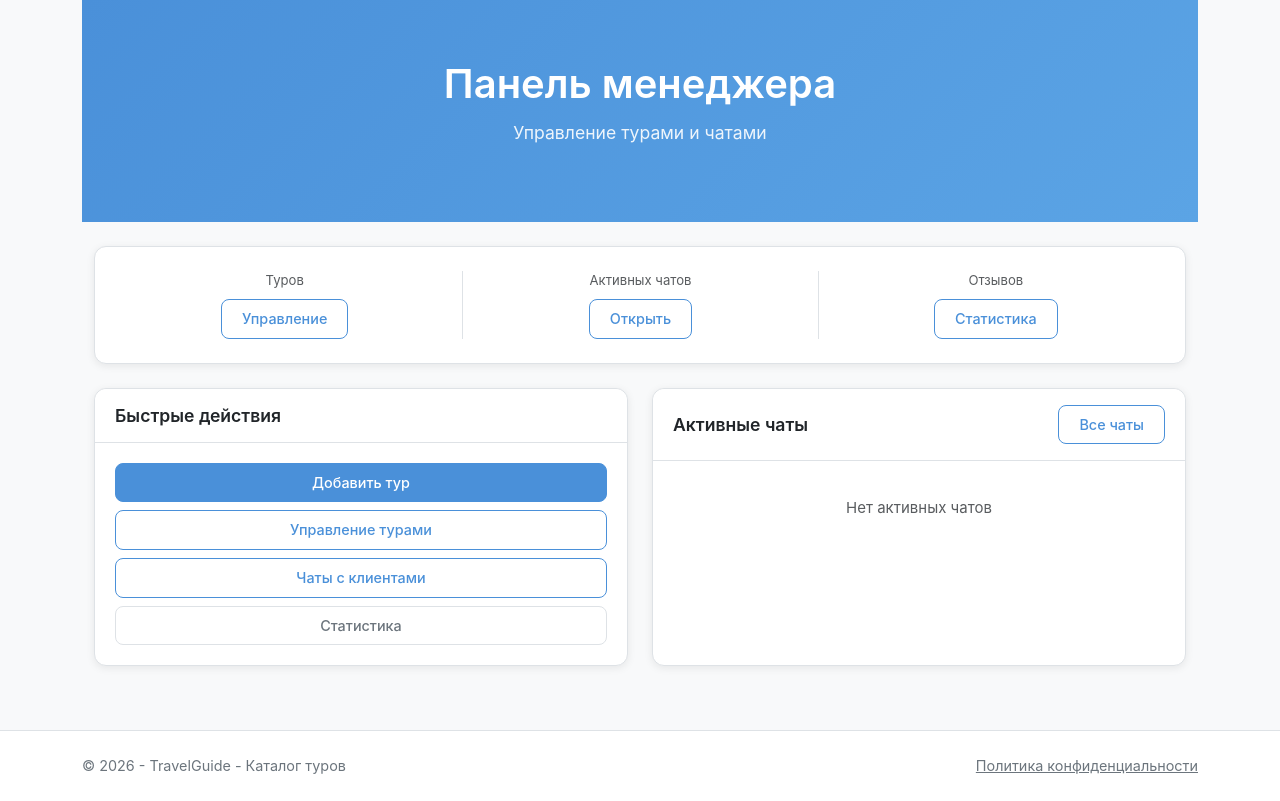
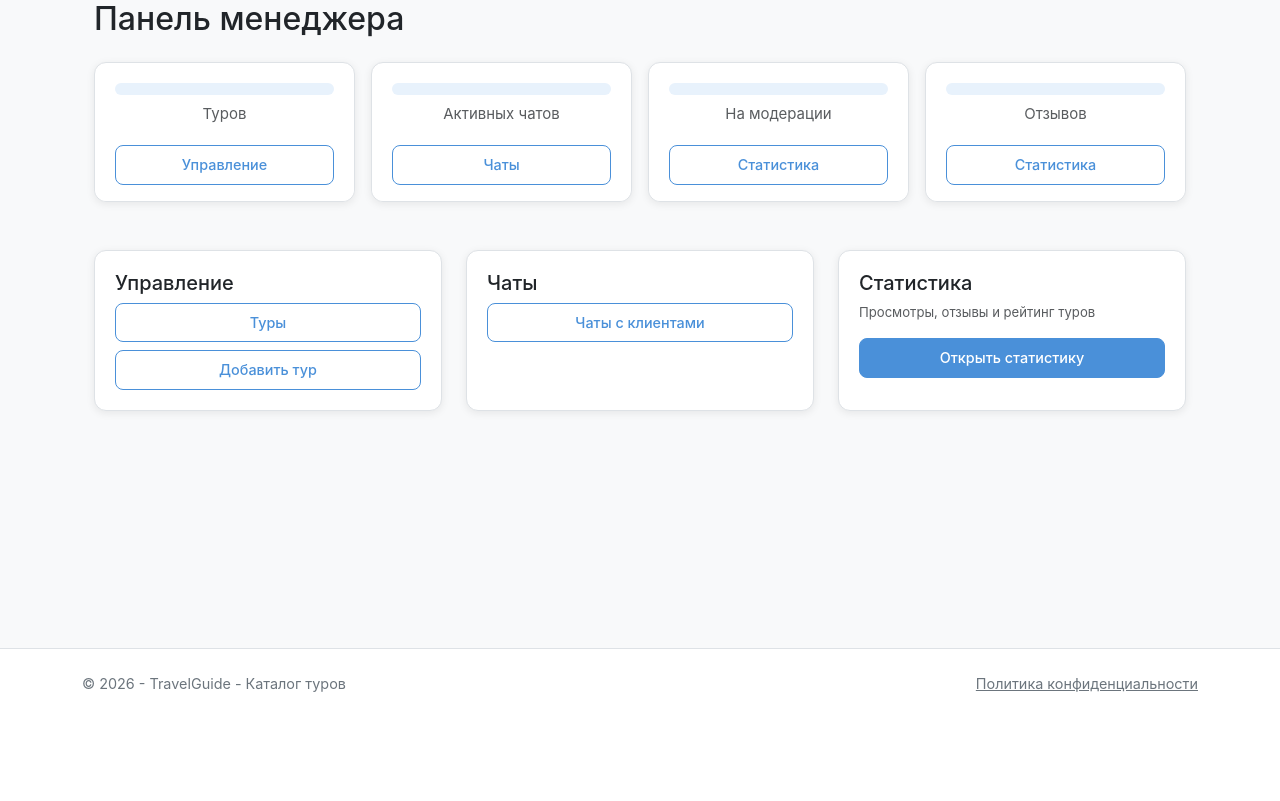
Before and after one commit to Nikita-Pugach/TravelGuide, an ASP.NET Core app: template TravelGuide/Views/Manager/Index.cshtml in a window 1280 px wide. Shown: the part 81-882 px from the top of the page. After the commit the page ends 773 px from the top, so only its background shows below. Run offline with ASP.NET Core 8, Linux system fonts and the light colour scheme; the template is opened without the code that fills it, so the values that code supplies are empty; style sheets or scripts are compiled from the project's sources; some libraries are stand-ins or nearby versions.

Commit message:
feat: unify Manager pages style with Admin (Index, Tours, Chats, Statistics)

```diff
--- a/TravelGuide/Views/Manager/Index.cshtml
+++ b/TravelGuide/Views/Manager/Index.cshtml
@@ -2,47 +2,79 @@
     ViewData["Title"] = "Панель менеджера";
 }
 
-<!-- Hero Section -->
-<section class="hero-section text-center">
-    <div class="container position-relative">
-        <h1>Панель менеджера</h1>
-        <p class="lead">Управление турами и чатами</p>
-    </div>
-</section>
+<div class="container">
+    <h2 class="mb-4">Панель менеджера</h2>
 
-<div class="container">
     <!-- Статистика -->
-    <div class="search-card mt-4 mb-4">
-            <div class="row text-center g-4">
-            <div class="col-md-4">
-                <div class="fw-bold" style="font-size:2rem;color:var(--primary)">@ViewBag.ToursCount</div>
-                <div class="text-muted small">Туров</div>
-                <a asp-action="Tours" class="btn btn-outline-primary btn-sm mt-2">Управление</a>
+    <div class="row g-3 mb-5">
+        <div class="col-md-3">
+            <div class="card tour-card h-100">
+                <div class="card-body text-center">
+                    <div class="price-tag mb-2" style="font-size: 1.5rem;">@ViewBag.ToursCount</div>
+                    <p class="text-muted mb-0">Туров</p>
+                </div>
+                <div class="card-footer bg-white border-0 text-center pt-0">
+                    <a asp-action="Tours" class="btn btn-outline-primary btn-sm w-100">Управление</a>
+                </div>
             </div>
-            <div class="col-md-4" style="border-left:1px solid var(--border-color)">
-                <div class="fw-bold" style="font-size:2rem;color:var(--primary)">@ViewBag.ActiveChatsCount</div>
-                <div class="text-muted small">Активных чатов</div>
-                <a asp-action="Chats" class="btn btn-outline-primary btn-sm mt-2">Открыть</a>
+        </div>
+
+        <div class="col-md-3">
+            <div class="card tour-card h-100">
+                <div class="card-body text-center">
+                    <div class="price-tag mb-2" style="font-size: 1.5rem;">@ViewBag.ActiveChatsCount</div>
+                    <p class="text-muted mb-0">Активных чатов</p>
+                </div>
+                <div class="card-footer bg-white border-0 text-center pt-0">
+                    <a asp-action="Chats" class="btn btn-outline-primary btn-sm w-100">Чаты</a>
+                </div>
             </div>
-            <div class="col-md-4" style="border-left:1px solid var(--border-color)">
-                <div class="fw-bold" style="font-size:2rem;color:var(--primary)">@ViewBag.TotalReviewsCount</div>
-                <div class="text-muted small">Отзывов</div>
-                <a asp-action="Statistics" class="btn btn-outline-primary btn-sm mt-2">Статистика</a>
+        </div>
+
+        <div class="col-md-3">
+            <div class="card tour-card h-100">
+                <div class="card-body text-center">
+                    <div class="price-tag mb-2" style="font-size: 1.5rem;">@ViewBag.PendingReviewsCount</div>
+                    <p class="text-muted mb-0">На модерации</p>
+                </div>
+                <div class="card-footer bg-white border-0 text-center pt-0">
+                    <a asp-action="Statistics" class="btn btn-outline-primary btn-sm w-100">Статистика</a>
+                </div>
+            </div>
+        </div>
+
+        <div class="col-md-3">
+            <div class="card tour-card h-100">
+                <div class="card-body text-center">
+                    <div class="price-tag mb-2" style="font-size: 1.5rem;">@ViewBag.TotalReviewsCount</div>
+                    <p class="text-muted mb-0">Отзывов</p>
+                </div>
+                <div class="card-footer bg-white border-0 text-center pt-0">
+                    <a asp-action="Statistics" class="btn btn-outline-primary btn-sm w-100">Статистика</a>
+                </div>
             </div>
         </div>
     </div>
 
-    <!-- Быстрые действия -->
-    <div class="row g-4 mb-5">
-        <div class="col-md-6">
+    <!-- Разделы -->
+    <div class="row g-4">
+        <div class="col-md-4">
             <div class="card tour-card h-100">
-                <div class="card-header">
-                    <h5 class="mb-0">Быстрые действия</h5>
+                <div class="card-body">
+                    <h5 class="card-title">Управление</h5>
+                    <div class="d-grid gap-2">
+                        <a asp-action="Tours" class="btn btn-outline-primary">Туры</a>
+                        <a asp-action="CreateTour" class="btn btn-outline-primary">Добавить тур</a>
+                    </div>
                 </div>
+            </div>
+        </div>
+
+        <div class="col-md-4">
+            <div class="card tour-card h-100">
                 <div class="card-body">
+                    <h5 class="card-title">Чаты</h5>
                     <div class="d-grid gap-2">
-                        <a asp-action="CreateTour" class="btn btn-primary">Добавить тур</a>
-                        <a asp-action="Tours" class="btn btn-outline-primary">Управление турами</a>
                         <a asp-action="Chats" class="btn btn-outline-primary">
                             Чаты с клиентами
                             @if (ViewBag.ActiveChatsCount > 0)
@@ -50,33 +82,19 @@
                                 <span class="badge bg-primary ms-1">@ViewBag.ActiveChatsCount</span>
                             }
                         </a>
-                        <a asp-action="Statistics" class="btn btn-outline-secondary">Статистика</a>
                     </div>
                 </div>
             </div>
         </div>
 
-        <div class="col-md-6">
+        <div class="col-md-4">
             <div class="card tour-card h-100">
-                <div class="card-header d-flex justify-content-between align-items-center">
-                    <h5 class="mb-0">Активные чаты</h5>
-                    <a asp-action="Chats" class="btn btn-sm btn-outline-primary">Все чаты</a>
-                </div>
                 <div class="card-body">
-                    @if (ViewBag.ActiveChats != null && ViewBag.ActiveChats.Count > 0)
-                    {
-                        @foreach (var chat in ViewBag.ActiveChats)
-                        {
-                            <a asp-action="Chat" asp-route-id="@chat.Id" class="d-flex justify-content-between align-items-center p-2 mb-2 rounded text-decoration-none" style="background:var(--bg-light);color:var(--text-dark);transition:all 0.2s" onmouseover="this.style.background='var(--primary-light)'" onmouseout="this.style.background='var(--bg-light)'">
-                                <span class="fw-semibold small">Чат #@chat.Id</span>
-                                <small class="text-muted">@chat.StartTime.ToString("dd.MM HH:mm")</small>
-                            </a>
-                        }
-                    }
-                    else
-                    {
-                        <p class="text-muted text-center mb-0 py-3">Нет активных чатов</p>
-                    }
+                    <h5 class="card-title">Статистика</h5>
+                    <p class="text-muted small">Просмотры, отзывы и рейтинг туров</p>
+                    <div class="d-grid gap-2">
+                        <a asp-action="Statistics" class="btn btn-primary">Открыть статистику</a>
+                    </div>
                 </div>
             </div>
         </div>
```
Also changed, not shown: TravelGuide/Views/Manager/Chats.cshtml (+18 -14 lines), TravelGuide/Views/Manager/Statistics.cshtml (+39 -29 lines), TravelGuide/Views/Manager/Tours.cshtml (+50 -74 lines).
